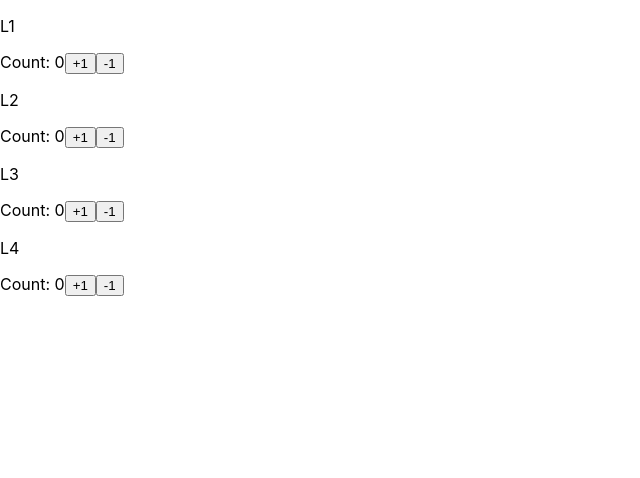
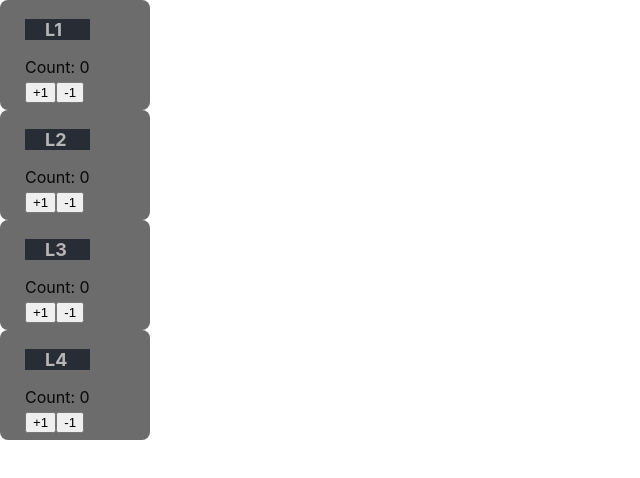
Before and after one commit to Allsnowyo7/ScoutingApp, a React (Create React App) app: page / in a window 1280 px wide. Shown: the top 478 px of the page, without its empty margins (0-640 px from the left). Built offline with nearby package versions, Linux system fonts and the light colour scheme.

Commit message:
UI changes --not up to date

```diff
--- a/src/App.css
+++ b/src/App.css
@@ -24,6 +24,30 @@
   color: white;
 }
 
+.ScoreButtonContainer{
+  width: 100px;
+  height: 100px;
+  border-radius: 8px;
+  display: grid;
+  /* flex-direction: column; */
+  justify-content: space-between;
+  align-items: center;
+  padding: 5px 25px 5px;
+  color: #080808;
+}
+.ScoreButtonHeading {
+  background-color:#282c34;
+  font-size: large;
+  padding: 0px 20px 0px;
+  color:rgb(182, 182, 182);
+}
+
+.ScoreButtonGrid{
+  width:300px;
+  color:bisque;
+  display:table;
+}
+
 .App-button {
   min-height: 500vh;
   font-size: calc(10px + 2vmin);
--- a/src/App.js
+++ b/src/App.js
@@ -1,41 +1,15 @@
-import logo from './logo.svg';
 import './App.css';
-import { useState } from 'react';
-function ScoreButton() {
-  const [count, setCount] = useState(0);
+import { ScoreButton } from './ScoreButton';
 
-  function add() {
-    setCount(count + 1);
-  }
-  function sub() {
-    setCount(count - 1);
-  }
-
-   return (
-    <div>
-      <p1>Count: {count}</p1>
-    <button onClick={add}>
-      +1
-    </button>
-     <button onClick={sub}>
-      -1
-    </button>
-    </div>
-  );
-}
 function App() {
 
 
   return (
-    <div>
-      <p>L1</p>
-      <ScoreButton/>
-      <p>L2</p>
-      <ScoreButton/>
-      <p>L3</p>
-      <ScoreButton/>
-      <p>L4</p>
-      <ScoreButton/>
+    <div className='ScoreButtonGrid'>
+      <ScoreButton title='L1' />
+      <ScoreButton title='L2' />
+      <ScoreButton title='L3' />
+      <ScoreButton title='L4' />
     </div>
   );
 }
--- /dev/null
+++ b/src/ScoreButton.js
@@ -0,0 +1,33 @@
+import logo from './logo.svg';
+import './App.css';
+import { useState } from 'react';
+
+export function ScoreButton({
+  title = "replace",
+  backgroundColor = '#6c6c6cff'
+}) {
+
+  const [count, setCount] = useState(0);
+
+  function add() {
+    setCount(count + 1);
+  }
+  function sub() {
+    setCount(count - 1);
+  }
+  return (
+    <div className="ScoreButtonContainer" style={{ backgroundColor }}>
+      <h1 className = "ScoreButtonHeading">{title}</h1>
+      <p1> Count: {count}</p1>
+      <div>
+        <button onClick={add}>
+          +1
+        </button>
+        <button onClick={sub}>
+          -1
+        </button>
+      </div>
+
+    </div>
+  );
+}
```
